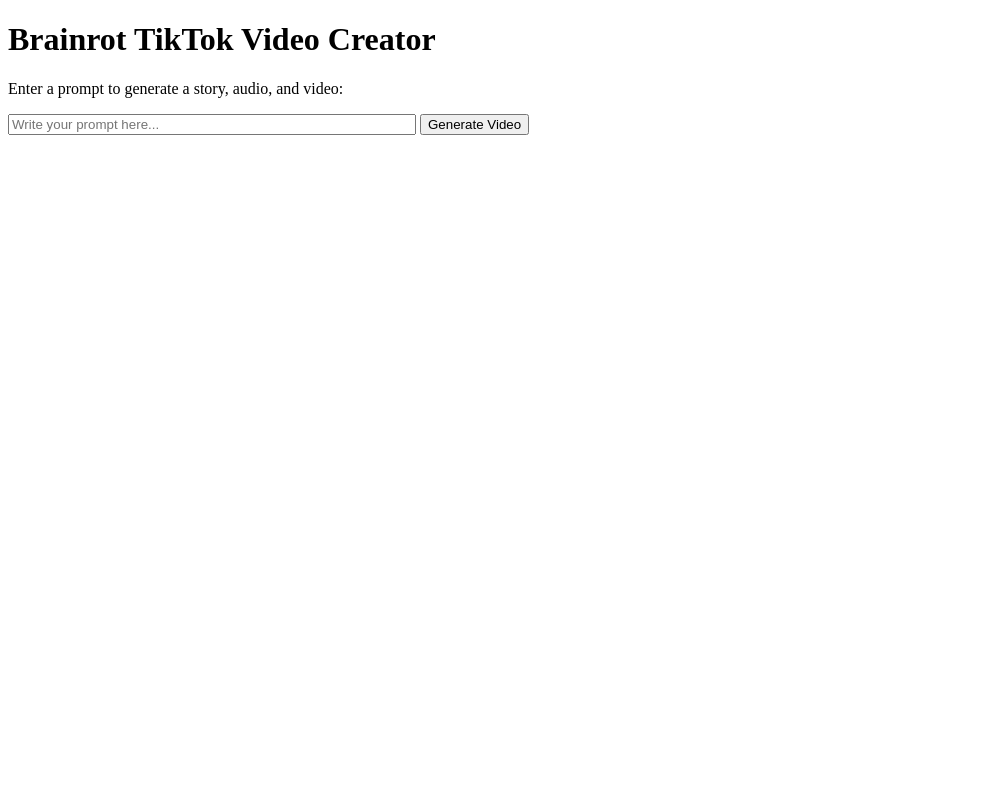
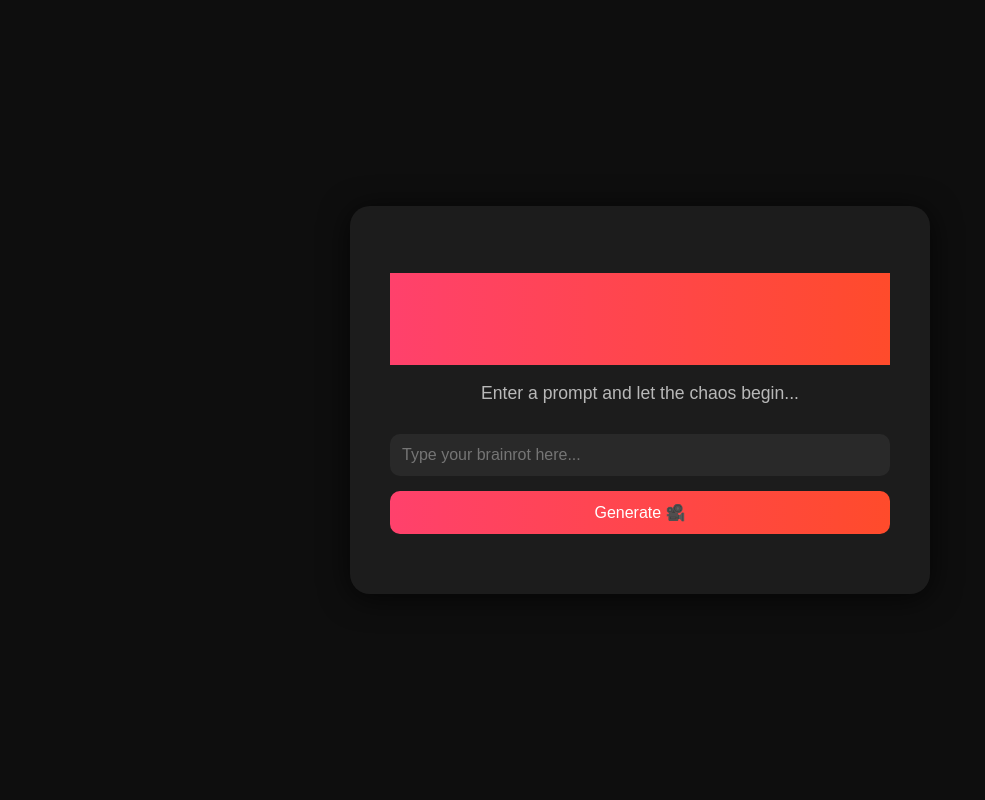
Before and after one commit to Firathubgit/Brainrot-Video-Generator, a Flask app: page / in a window 1280 px wide. Shown: the whole page, without its empty margins (0-985 px from the left). Run offline with Flask 3, Linux system fonts and the light colour scheme.

Commit message:
updated website lol

```diff
--- /dev/null
+++ b/static/style.css
@@ -0,0 +1,111 @@
+body {
+    background-color: #0e0e0e;
+    color: #e0e0e0;
+    font-family: 'Poppins', sans-serif;
+    display: flex;
+    justify-content: center;
+    align-items: center;
+    height: 100vh;
+    margin: 0;
+}
+
+.container {
+    background-color: #1c1c1c;
+    padding: 40px;
+    border-radius: 20px;
+    box-shadow: 0 4px 30px rgba(0, 0, 0, 0.7);
+    text-align: center;
+    width: 90%;
+    max-width: 500px;
+}
+
+h1 {
+    font-size: 2.5rem;
+    background: linear-gradient(90deg, #ff416c, #ff4b2b);
+    -webkit-text-fill-color: transparent;
+    margin-bottom: 10px;
+}
+
+p {
+    font-size: 1.1rem;
+    opacity: 0.8;
+    margin-bottom: 30px;
+}
+
+.input-container {
+    display: flex;
+    flex-direction: column;
+    gap: 15px;
+}
+
+input[type="text"] {
+    padding: 12px;
+    font-size: 1rem;
+    border: none;
+    border-radius: 10px;
+    background-color: #292929;
+    color: #e0e0e0;
+    outline: none;
+    transition: box-shadow 0.3s ease;
+}
+
+input[type="text"]:focus {
+    box-shadow: 0 0 10px rgba(255, 65, 108, 0.5);
+}
+
+button {
+    padding: 12px;
+    font-size: 1rem;
+    background: linear-gradient(90deg, #ff416c, #ff4b2b);
+    color: white;
+    border: none;
+    border-radius: 10px;
+    cursor: pointer;
+    transition: transform 0.3s ease;
+}
+
+button:hover {
+    transform: scale(1.05);
+    box-shadow: 0 4px 20px rgba(255, 75, 43, 0.4);
+}
+
+#status {
+    margin-top: 20px;
+    font-size: 1rem;
+    opacity: 0.9;
+}
+
+.download-btn {
+    display: inline-block;
+    margin-top: 15px;
+    padding: 12px 20px;
+    background-color: #28a745;
+    color: white;
+    text-decoration: none;
+    border-radius: 10px;
+    transition: background-color 0.3s ease;
+}
+
+.download-btn:hover {
+    background-color: #218838;
+}
+
+#loading-spinner {
+    margin-top: 30px;
+    width: 50px;
+    height: 50px;
+    border: 5px solid #292929;
+    border-top: 5px solid #ff416c;
+    border-radius: 50%;
+    animation: spin 1s linear infinite;
+}
+
+.hidden {
+    display: none;
+}
+
+@keyframes spin {
+    to {
+        transform: rotate(360deg);
+    }
+}
--- a/templates/index.html
+++ b/templates/index.html
@@ -1,28 +1,42 @@
-<!DOCTYPE html>
 <html lang="en">
 <head>
     <meta charset="UTF-8">
     <meta name="viewport" content="width=device-width, initial-scale=1.0">
     <title>Brainrot Video Generator</title>
+    <link rel="stylesheet" href="static\style.css">
 </head>
 <body>
-    <h1>Brainrot TikTok Video Creator</h1>
-    <p>Enter a prompt to generate a story, audio, and video:</p>
-    <input type="text" id="prompt" placeholder="Write your prompt here..." style="width: 400px;">
-    <button onclick="generateVideo()">Generate Video</button>
+    <div class="container">
+        <header>
+            <h1>🧠 Brainrot TikTok Video Creator</h1>
+            <p>Enter a prompt and let the chaos begin...</p>
+        </header>
 
-    <div id="status"></div>
-    <div id="download"></div>
+        <main>
+            <div class="input-container">
+                <input type="text" id="prompt" placeholder="Type your brainrot here...">
+                <button onclick="generateVideo()">Generate 🎥</button>
+            </div>
+
+            <div id="status"></div>
+            <div id="download"></div>
+        </main>
+
+        <div id="loading-spinner" class="hidden"></div>
+    </div>
 
     <script>
         async function generateVideo() {
             const prompt = document.getElementById("prompt").value.trim();
+            const spinner = document.getElementById("loading-spinner");
+
             if (!prompt) {
                 alert("Please enter a prompt!");
                 return;
             }
 
-            document.getElementById("status").innerText = "Generating your video... please wait.";
+            document.getElementById("status").innerText = "Generating your masterpiece... Please wait.";
+            spinner.classList.remove("hidden");
 
             try {
                 const response = await fetch("/generate", {
@@ -35,15 +49,17 @@
 
                 const data = await response.json();
                 if (response.ok) {
-                    document.getElementById("status").innerText = "Your video is ready!";
+                    document.getElementById("status").innerText = "Done! Ready for download.";
                     document.getElementById("download").innerHTML = `
-                        <a href="${data.video_url}" download="my_video.mp4">Download Video</a>
+                        <a href="${data.video_url}" download="brainrot_video.mp4" class="download-btn">Download Video 🎬</a>
                     `;
                 } else {
                     document.getElementById("status").innerText = `Error: ${data.error}`;
                 }
             } catch (err) {
                 document.getElementById("status").innerText = `Error: ${err.message}`;
+            } finally {
+                spinner.classList.add("hidden");
             }
         }
     </script>
```
Also changed, not shown: 4 other files.
